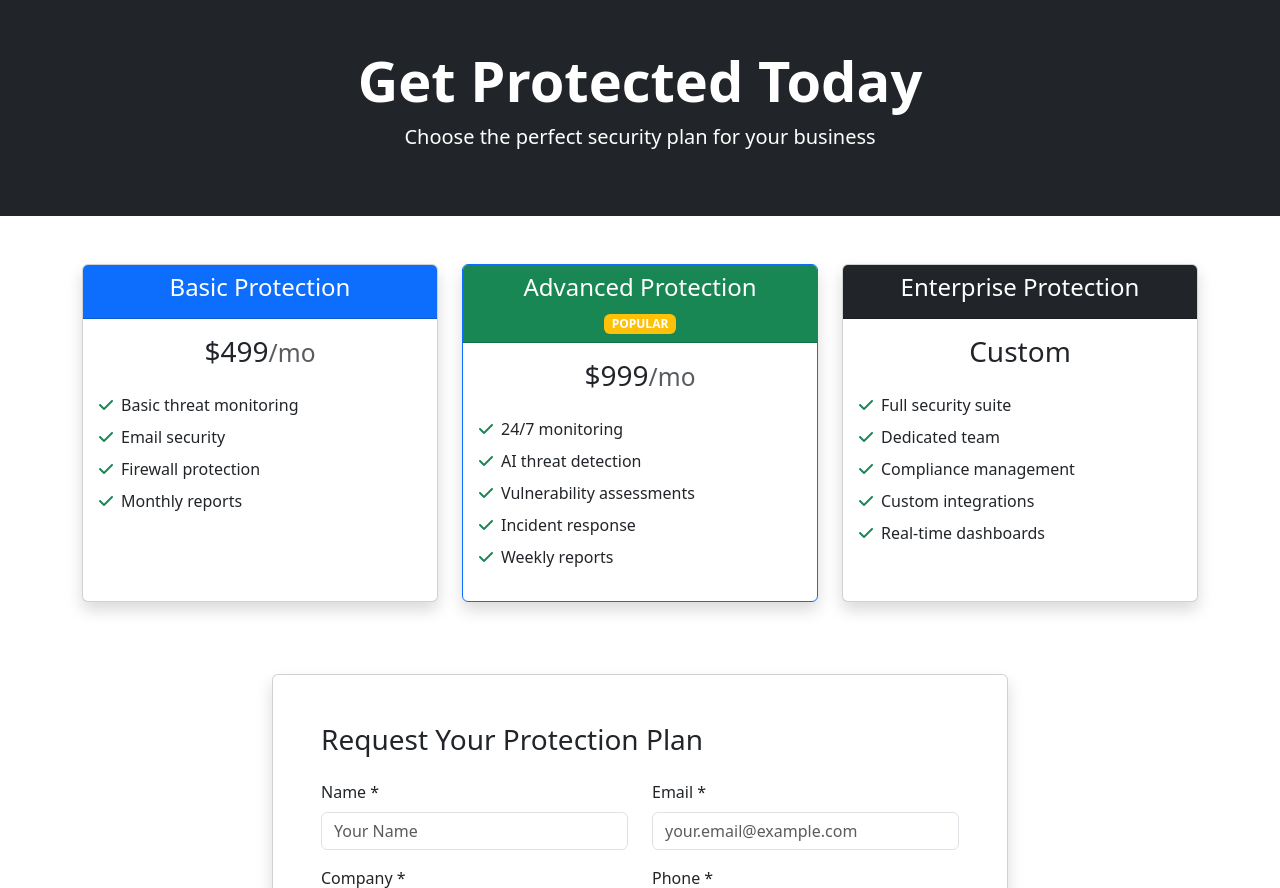
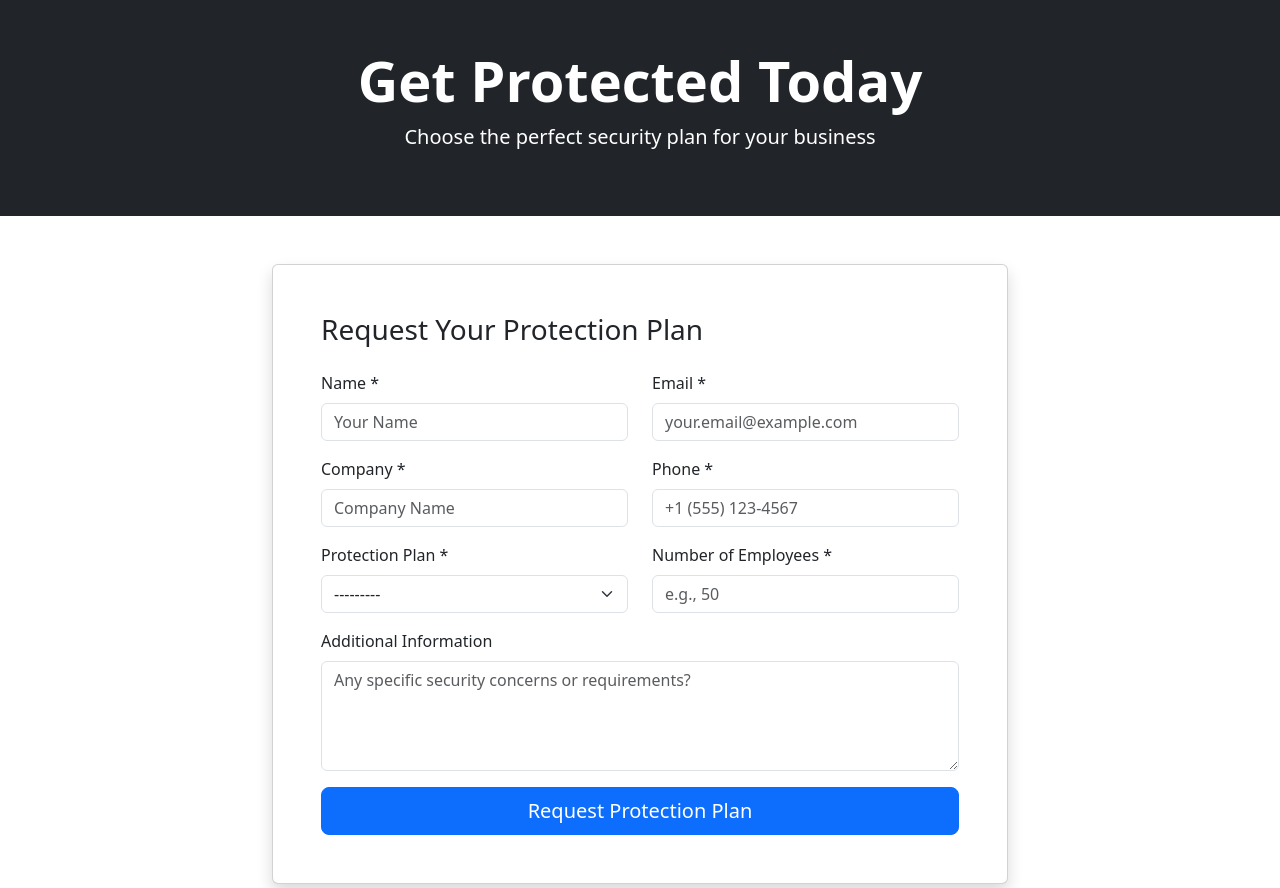
Before and after one commit to stevescilar/latisec-v2, a Django app: page /get-protected/ in a window 1280 px wide. Shown: the part 57-945 px from the top of the page. Run offline with Django 4.2, Linux system fonts and the light colour scheme; some libraries are stand-ins or nearby versions.

Commit message:
Update compiled Python files and static files hash in staticfiles.json

```diff
--- a/latisec_project/core/templates/get_protected.html
+++ b/latisec_project/core/templates/get_protected.html
@@ -15,7 +15,7 @@
 
 <section class="py-5">
     <div class="container">
-        <div class="row mb-5">
+        <!-- <div class="row mb-5">
             <div class="col-md-4 mb-4">
                 <div class="card h-100 shadow">
                     <div class="card-header bg-primary text-white text-center">
@@ -67,7 +67,7 @@
                     </div>
                 </div>
             </div>
-        </div>
+        </div> -->
 
         <div class="row">
             <div class="col-lg-8 mx-auto">
```
Also changed, not shown: 1 other file.
